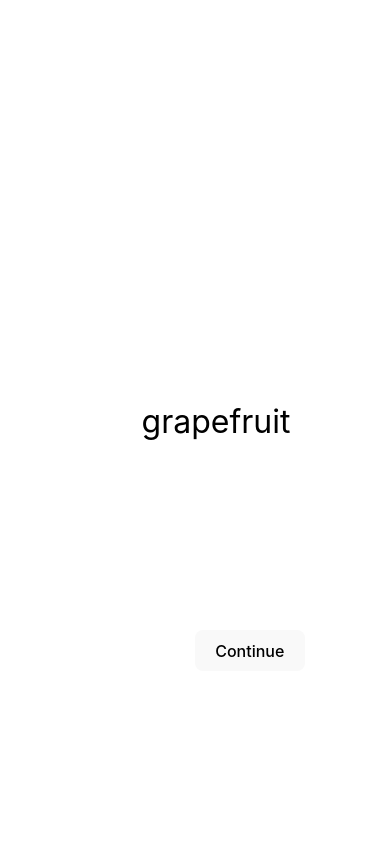
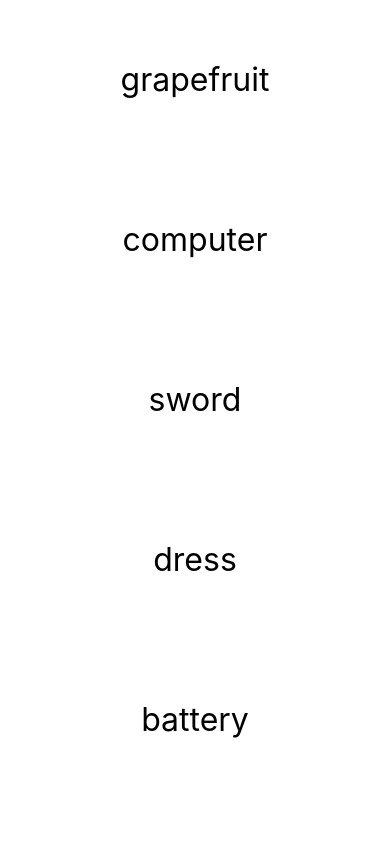
Before and after one commit to ChromaChrono/Memory-game, a Vue app: page / in a window 390 px wide. Both pictures are taken after a click on the button "Start". Shown: the top 844 px of the page. Built offline with nearby package versions, Linux system fonts and the light colour scheme.

Commit message:
basic mobile design

```diff
--- a/src/components/BaseCarousel.vue
+++ b/src/components/BaseCarousel.vue
@@ -85,6 +85,7 @@ export default {
     place-items: center;
     flex-shrink: 0;
 }
+
 .carousel-word {
     font-size: 2rem;
     color: black;
@@ -110,6 +111,37 @@ export default {
 .btn-continue {
     position: absolute;
     top: 22rem;
+    height: 2.5rem;
+    width: 8rem;
     /* left: 10vw; */
 }
+
+@media screen and (max-width: 600px) {
+    .carousel-screen {
+        height: fit-content;
+    }
+    .carousel-card {
+        height: 8rem;
+    }
+    .carousel {
+        flex-direction: column;
+        overflow: scroll;
+        margin-bottom: 10rem;
+    }
+    .carousel-card {
+        margin: 0;
+        width: 100%;
+    }
+    .carousel-card:not(:first-child) {
+        margin: 0;
+        margin-top: 2rem;
+    }
+    .btn-continue {
+        position: absolute;
+        top: initial;
+        bottom: 5rem;
+        left: 50%;
+        transform: translate(-50%);
+    }
+}
 </style>
--- a/src/components/BaseEndScreen.vue
+++ b/src/components/BaseEndScreen.vue
@@ -83,5 +83,20 @@ export default {
 
 .btn-replay {
     margin-top: 5rem;
+    height: 2.5rem;
+}
+
+@media screen and (max-width: 600px) {
+    .flex {
+        margin-top: 5%;
+        display: flex;
+        flex-direction: column;
+        justify-content: center;
+        align-items: space-between;
+    }
+
+    .flex > div {
+        margin-top: 3rem;
+    }
 }
 </style>
--- a/src/components/BaseStartScreen.vue
+++ b/src/components/BaseStartScreen.vue
@@ -2,7 +2,7 @@
     <div class="start-screen">
         <div class="setting-fields">
             <div class="setting-field">
-                <label for="time">Time:</label>
+                <label for="time">Time (seconds):</label>
                 <br />
                 <input type="number" id="time" value="60" />
             </div>
@@ -55,6 +55,12 @@ export default {
 
 .setting-field {
     margin-bottom: 0.75rem;
+    color: black;
+}
+
+.setting-field > input {
+    height: 2.5rem;
+    font-size: 1rem;
 }
 
 button {
```
Also changed, not shown: src/components/BaseTimer.vue (added), src/components/timer.vue (deleted).
